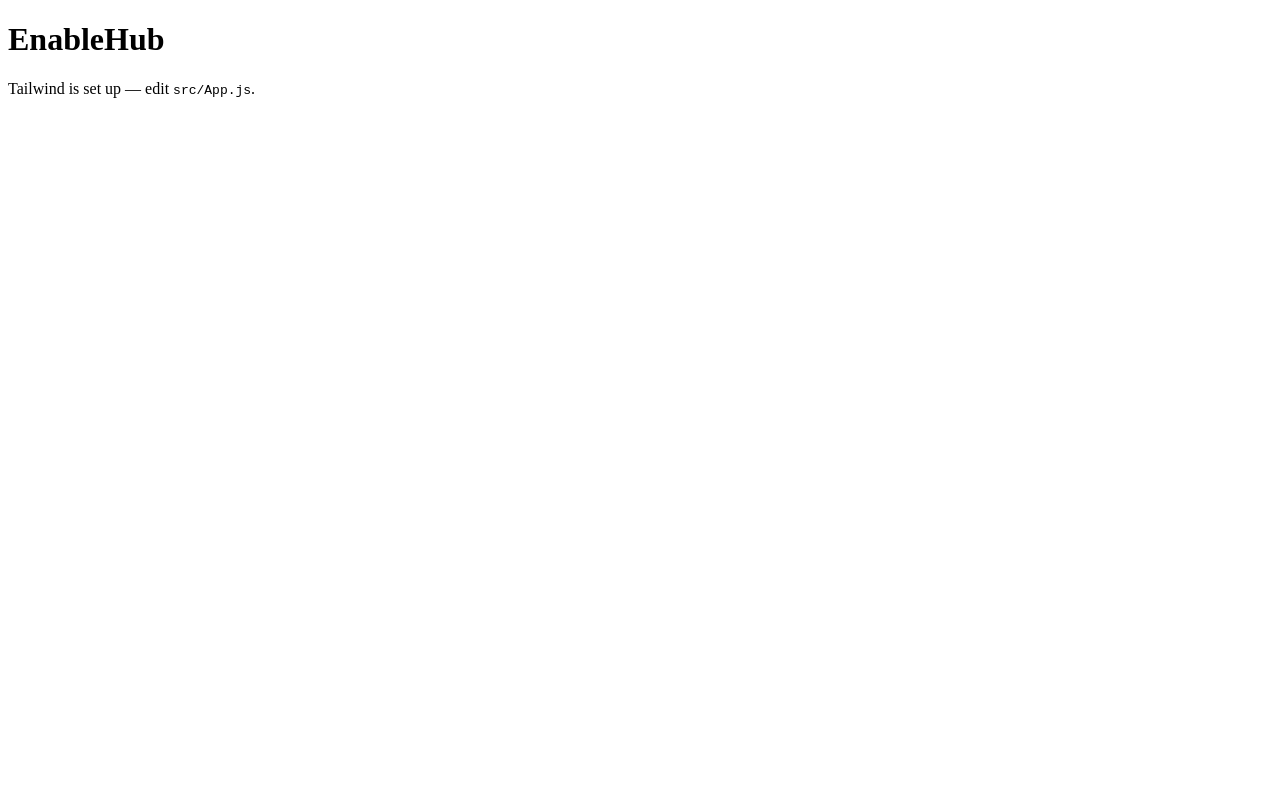
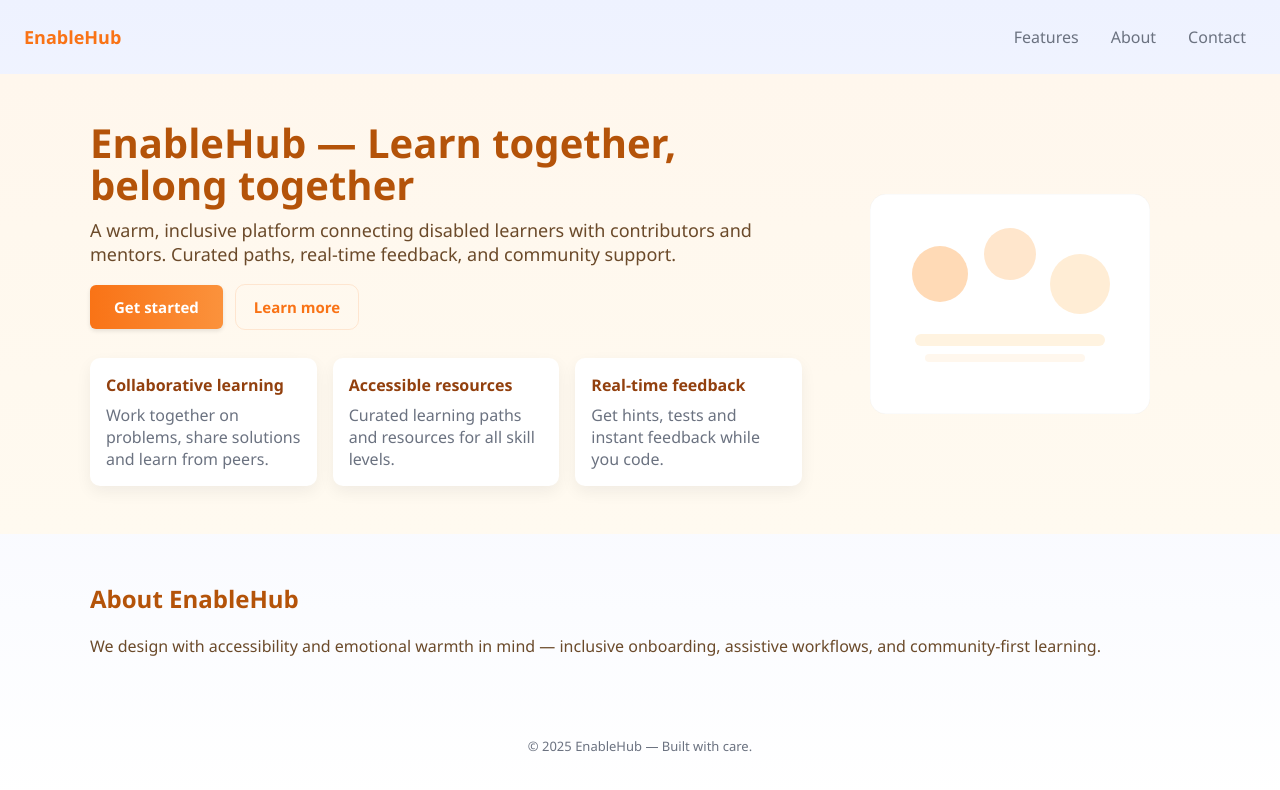
Before and after one commit to Vaish123-M/SolveTogether-platform, a React (Create React App) app in the folder EnableHub/client/: page / in a window 1280 px wide. Shown: the top 790 px of the page. Built offline with nearby package versions, Linux system fonts and the light colour scheme.

Commit message:
chore(client): landing page and styles

```diff
--- a/EnableHub/client/package.json
+++ b/EnableHub/client/package.json
@@ -13,12 +13,9 @@
     "react": "^19.2.0",
     "react-dom": "^19.2.0",
     "react-router-dom": "^7.9.5",
-    "tailwindcss": "^4.1.16",
     "yup": "^1.7.1"
   },
   "devDependencies": {
-    "@tailwindcss/postcss": "^4.1.16",
-    "autoprefixer": "^10.4.21",
     "react-scripts": "^5.0.1"
   },
   "browserslist": {
--- a/EnableHub/client/postcss.config.js
+++ /dev/null
@@ -1,8 +0,0 @@
-module.exports = {
-  plugins: [
-    require('@tailwindcss/postcss')({
-      config: './tailwind.config.js', // adjust path if needed
-    }),
-    require('autoprefixer'),
-  ],
-};
--- a/EnableHub/client/src/App.js
+++ b/EnableHub/client/src/App.js
@@ -1,12 +1,7 @@
 import React from 'react'
+import './index.css'
+import Landing from './pages/Landing'
 
 export default function App() {
-  return (
-    <div className="min-h-screen flex items-center justify-center bg-gray-100">
-      <div className="bg-white p-8 rounded shadow">
-        <h1 className="text-2xl font-semibold text-gray-800">EnableHub</h1>
-        <p className="mt-2 text-gray-600">Tailwind is set up — edit <code>src/App.js</code>.</p>
-      </div>
-    </div>
-  )
+  return <Landing />
 }
--- a/EnableHub/client/src/index.css
+++ b/EnableHub/client/src/index.css
@@ -1,6 +1,90 @@
-@tailwind base;
-@tailwind components;
-@tailwind utilities;
+/* Minimal plain CSS (no Tailwind) so the app can load while Tailwind is fixed */
+:root {
+  --bg: #f7fafc;
+  --card: #ffffff;
+  /* warm palette */
+  --accent: #f97316; /* warm orange */
+  --accent-2: #fb923c; /* lighter accent */
+  --muted: #6b7280;
+  --warm-1: #fff7ed; /* light peach */
+  --warm-2: #fffaf0; /* pale cream */
+}
 
-/* You can add custom styles below */
-body { @apply bg-white; }
+* { box-sizing: border-box; }
+html,body,#root { height:100%; margin:0; }
+body {
+  font-family: Inter, system-ui, -apple-system, 'Segoe UI', Roboto, 'Helvetica Neue', Arial;
+  background: var(--bg);
+  color: #111827;
+}
+
+.app-center { display:flex; align-items:center; justify-content:center; min-height:100vh; }
+.card { background:var(--card); padding:24px; border-radius:8px; box-shadow:0 6px 18px rgba(15,23,42,0.08); max-width:680px; }
+.title { font-size:28px; font-weight:700; color:var(--accent); margin:0 0 8px 0; }
+.subtitle { color:var(--muted); margin:0 0 16px 0; }
+.btn { display:inline-block; padding:10px 16px; border-radius:6px; text-decoration:none; font-weight:600; }
+.btn-primary { background:var(--accent); color:#fff; }
+.btn-ghost { background:transparent; color:var(--accent); border:1px solid rgba(79,70,229,0.12); }
+.features { display:flex; gap:12px; margin-top:18px; }
+.feature { background:#fff; padding:12px; border-radius:6px; flex:1; box-shadow:0 4px 12px rgba(15,23,42,0.04); }
+.feature h3 { margin:0 0 6px 0; font-size:16px; }
+.feature p { margin:0; color:var(--muted); font-size:14px; }
+
+footer { margin-top:18px; text-align:center; color:var(--muted); font-size:13px; }
+
+/* Landing page specific styles */
+.skip-link { position: absolute; left: -9999px; top: auto; width:1px; height:1px; overflow:hidden; }
+.skip-link:focus { left:10px; top:10px; width:auto; height:auto; background:#fff; padding:8px; border-radius:4px; box-shadow:0 2px 8px rgba(0,0,0,0.08); }
+
+.site-header { display:flex; align-items:center; justify-content:space-between; padding:18px 24px; }
+.brand { display:flex; align-items:center; gap:10px; text-decoration:none; color:var(--accent); font-weight:800; font-size:18px; }
+.nav { display:flex; gap:12px; align-items:center; }
+.nav a { color:var(--muted); text-decoration:none; padding:8px 10px; border-radius:6px; }
+.nav a:hover, .nav a:focus { color:var(--accent); outline:none; }
+
+.hero { background: linear-gradient(180deg, var(--warm-1) 0%, var(--warm-2) 100%); padding:48px 16px; }
+.hero-inner { max-width:1100px; margin:0 auto; display:flex; gap:28px; align-items:center; flex-wrap:wrap; }
+.hero-copy { flex:1 1 420px; }
+.hero-visual { flex:0 0 360px; display:flex; justify-content:center; }
+.hero-title { font-size:40px; line-height:1.05; margin:0 0 12px 0; color:#b45309; }
+.hero-lead { font-size:18px; color:#6b4a2a; margin:0 0 18px 0; }
+.ctas { display:flex; gap:12px; align-items:center; }
+.btn { display:inline-block; padding:12px 18px; border-radius:10px; text-decoration:none; font-weight:700; font-size:15px; }
+.btn-primary { background:linear-gradient(90deg,var(--accent),var(--accent-2)); color: white; box-shadow:0 8px 24px rgba(249,115,22,0.18); }
+.btn-secondary { background:transparent; color:var(--accent); border:1px solid rgba(249,115,22,0.14); }
+
+.features-grid { display:grid; grid-template-columns:repeat(auto-fit,minmax(220px,1fr)); gap:16px; margin-top:28px; }
+.feature-card { background:var(--card); padding:16px; border-radius:10px; box-shadow:0 6px 16px rgba(15,23,42,0.06); }
+.feature-card h4 { margin:0 0 8px 0; color:#92400e; }
+.feature-card p { margin:0; color:var(--muted); }
+
+/* Responsive tweaks */
+@media (max-width:800px) {
+  .hero-inner { flex-direction:column-reverse; align-items:flex-start; }
+  .hero-visual { width:100%; }
+  .hero-title { font-size:30px; }
+}
+body {
+  margin: 0;
+  font-family: 'Segoe UI', sans-serif;
+  background: linear-gradient(to bottom, #eef2ff, #fff);
+}
+
+.section-title {
+  font-size: 2.5rem;
+  font-weight: 800;
+  color: #4338ca;
+  text-align: center;
+}
+
+.btn-primary {
+  background-color: #4f46e5;
+  color: white;
+  padding: 0.75rem 1.5rem;
+  border-radius: 0.375rem;
+  box-shadow: 0 2px 4px rgba(0, 0, 0, 0.1);
+}
+
+.btn-primary:hover {
+  background-color: #4338ca;
+}
--- a/EnableHub/client/src/pages/Landing.js
+++ b/EnableHub/client/src/pages/Landing.js
@@ -1,5 +1,4 @@
 import React from 'react'
-import { Link } from 'react-router-dom'
 
 const features = [
   {
@@ -18,43 +17,64 @@
 
 export default function Landing() {
   return (
-    <main className="min-h-screen bg-gradient-to-b from-indigo-50 to-white flex items-center">
-      <div className="container mx-auto px-6 py-20">
-        <div className="max-w-3xl mx-auto text-center">
-          <h1 className="text-4xl sm:text-5xl font-extrabold text-indigo-700">EnableHub</h1>
-          <p className="mt-4 text-lg text-gray-600">
-            A collaborative platform to learn, solve problems, and build together.
-          </p>
+    <main>
+      <a className="skip-link" href="#main">Skip to content</a>
+      <header className="site-header">
+        <a className="brand" href="#">EnableHub</a>
+        <nav className="nav" aria-label="Primary">
+          <a href="#features">Features</a>
+          <a href="#about">About</a>
+          <a href="#contact">Contact</a>
+        </nav>
+      </header>
 
-          <div className="mt-8 flex justify-center gap-4">
-            <Link
-              to="/signup"
-              className="inline-block bg-indigo-600 text-white px-6 py-3 rounded-md shadow hover:bg-indigo-700"
-            >
-              Get started
-            </Link>
-            <Link
-              to="/about"
-              className="inline-block px-6 py-3 rounded-md border border-indigo-200 text-indigo-700 hover:bg-indigo-50"
-            >
-              Learn more
-            </Link>
+      <section className="hero" role="region" aria-label="Intro">
+        <div className="hero-inner">
+          <div className="hero-copy">
+            <h1 className="hero-title">EnableHub — Learn together, belong together</h1>
+            <p className="hero-lead">A warm, inclusive platform connecting disabled learners with contributors and mentors. Curated paths, real-time feedback, and community support.</p>
+
+            <div className="ctas">
+              <a className="btn btn-primary" href="#signup">Get started</a>
+              <a className="btn btn-secondary" href="#about">Learn more</a>
+            </div>
+
+            <div className="features-grid" id="features">
+              {features.map((f) => (
+                <div key={f.title} className="feature-card" role="article">
+                  <h4>{f.title}</h4>
+                  <p>{f.desc}</p>
+                </div>
+              ))}
+            </div>
+          </div>
+
+          <div className="hero-visual" aria-hidden="true">
+            {/* simple SVG illustration */}
+            <svg width="280" height="220" viewBox="0 0 280 220" fill="none" xmlns="http://www.w3.org/2000/svg" role="img" aria-label="Illustration of people collaborating">
+              <rect x="0" y="0" width="280" height="220" rx="16" fill="#fff" stroke="rgba(0,0,0,0.03)"/>
+              <circle cx="70" cy="80" r="28" fill="#FFDAB6" />
+              <circle cx="140" cy="60" r="26" fill="#FFE6CC" />
+              <circle cx="210" cy="90" r="30" fill="#FFEDD5" />
+              <rect x="45" y="140" width="190" height="12" rx="6" fill="#FFF3E0" />
+              <rect x="55" y="160" width="160" height="8" rx="4" fill="#FFF7ED" />
+            </svg>
           </div>
         </div>
+      </section>
 
-        <section className="mt-12 grid grid-cols-1 sm:grid-cols-3 gap-6">
-          {features.map((f) => (
-            <div key={f.title} className="bg-white p-6 rounded-lg shadow">
-              <h3 className="text-xl font-semibold text-gray-800">{f.title}</h3>
-              <p className="mt-2 text-gray-600">{f.desc}</p>
-            </div>
-          ))}
-        </section>
+      <section id="about" style={{padding:'28px 16px'}}>
+        <div style={{maxWidth:1100, margin:'0 auto'}}>
+          <h2 style={{color:'#b45309'}}>About EnableHub</h2>
+          <p style={{color:'#6b4a2a'}}>We design with accessibility and emotional warmth in mind — inclusive onboarding, assistive workflows, and community-first learning.</p>
+        </div>
+      </section>
 
-        <footer className="mt-12 text-center text-sm text-gray-500">
+      <footer style={{padding:'18px 16px'}}>
+        <div style={{maxWidth:1100, margin:'0 auto'}}>
           © {new Date().getFullYear()} EnableHub — Built with care.
-        </footer>
-      </div>
+        </div>
+      </footer>
     </main>
   )
 }
```
Also changed, not shown: EnableHub/client/tailwind.config.js (deleted, +0 -7 lines), 1 other file (tests, documents, lock files or other folders).
